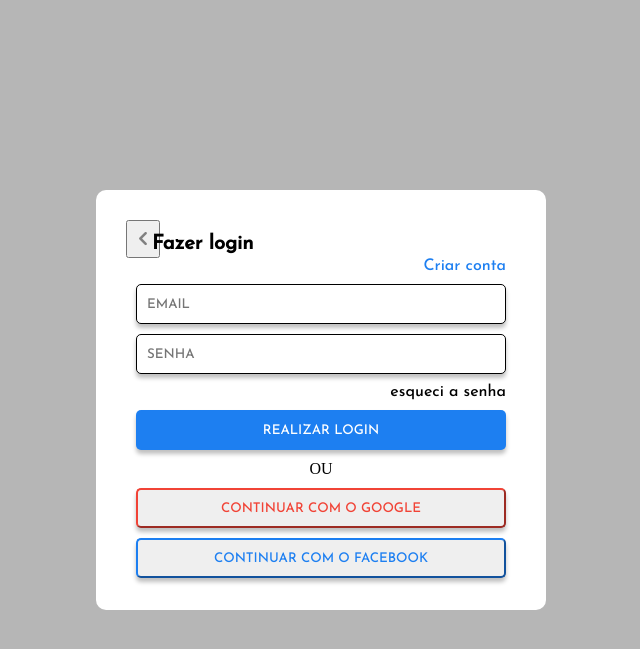
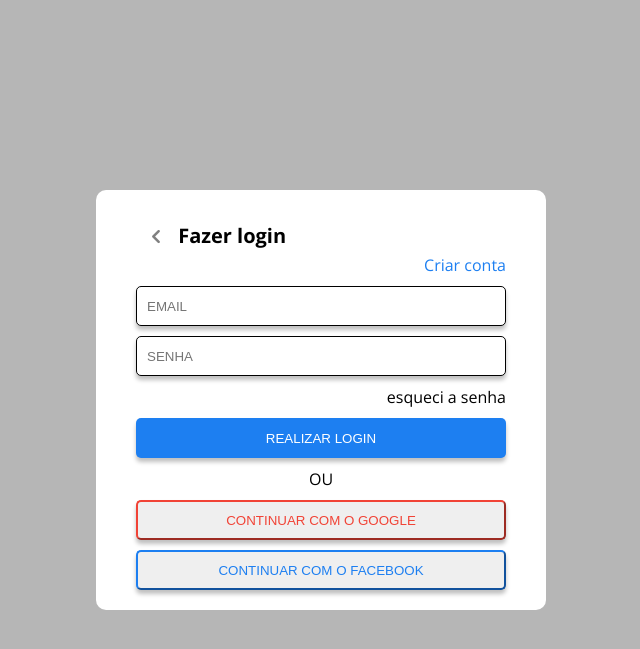
Before and after one commit to Wooo589/unb-ds-verde-pantano, a Django app: template templates/inicial/FazerLogin.html in a window 1280 px wide. Shown: the top 649 px of the page, without its empty margins (319-959 px from the left). Run offline with Django 4.2, Linux system fonts and the light colour scheme; the template is opened without the code that fills it, so the values that code supplies are empty.

Commit message:
Add files via upload

```diff
--- a/inicial/static/styles/FazerLogin.css
+++ b/inicial/static/styles/FazerLogin.css
@@ -1,4 +1,6 @@
 @import url('https://fonts.googleapis.com/css2?family=Josefin+Sans:wght@500&display=swap');
+@import url('https://fonts.googleapis.com/css2?family=Inter:wght@100;200;300;400;500;600;700;800;900&family=Oleo+Script:wght@400;700&family=Open+Sans:ital,wght@0,300;0,400;0,500;0,600;0,700;0,800;1,300;1,400;1,500;1,600;1,700;1,800&family=Roboto:ital,wght@0,100;0,300;0,400;0,500;0,700;0,900;1,100;1,300;1,400;1,500;1,700;1,900&display=swap');
+
 *{
     margin: 0px;
     padding: 0px;
@@ -8,18 +10,22 @@
 :root{
     --clr:#1D7FF1;
     --clr2: #002653;
+    --fonte-padrao: 'Inter', sans-serif;
+    --fonte-destaque: 'Open sans', sans-serif;
+    --fonte-titulo: 'Oleo script', sans-serif;
 }
 
 body{
     background-color: rgba(0, 0, 0, 0.285);
+    font-family: var(--fonte-destaque);
 }
 .titule{
     display: inline-block;
     font-size: 20px;
     position: relative;
     left: -12px;
-    font-family: Josefin Sans;
-    margin-top: 10px;
+    /* font-family: Josefin Sans; */
+    top: -4px;
 }
 .modal_box_login{
     position: fixed;
@@ -38,7 +44,7 @@ body{
 .CriarConta{
     color: var(--clr);
     text-align: end;
-    font-family: Josefin Sans;
+    /* font-family: Josefin Sans; */
     margin-right: 10px;
 }
 .CriarConta:hover{
@@ -50,7 +56,7 @@ body{
     margin: 10px;
     border-radius: 5px;
     text-indent: 10px;
-    font-family: Josefin Sans;
+    /* font-family: Josefin Sans; */
     box-shadow: 0px 4px 4px 0px rgba(0, 0, 0, 0.25);
     border: 1px solid;
 }
@@ -63,7 +69,7 @@ body{
     margin: 10px;
     border-radius: 5px;
     text-indent: 10px;
-    font-family: Josefin Sans;
+    /* font-family: Josefin Sans; */
     box-shadow: 0px 4px 4px 0px rgba(0, 0, 0, 0.25);
     border: 1px solid;
 }
@@ -73,7 +79,7 @@ body{
 .link_esqueciSenha{
     text-align: end;
     color: black;
-    font-family: Josefin Sans;
+    /* font-family: Josefin Sans; */
     margin-right: 10px;
 }
 .link_esqueciSenha:hover{
@@ -89,7 +95,7 @@ body{
     width: 370px;
     height: 40px;
     margin: 10px;
-    font-family: Josefin Sans;
+    /* font-family: Josefin Sans; */
     box-shadow: 0px 4px 4px 0px rgba(0, 0, 0, 0.25);
 }
 #button_login:hover{
@@ -103,7 +109,7 @@ body{
     border-radius: 5px;
     width: 370px;
     height: 40px;
-    font-family: Josefin Sans;
+    /* font-family: Josefin Sans; */
     box-shadow: 0px 4px 4px 0px rgba(0, 0, 0, 0.25);
 }
 .login_google:hover{
@@ -120,7 +126,7 @@ body{
     border-radius: 5px;
     width: 370px;
     height: 40px;
-    font-family: Josefin Sans;
+    /* font-family: Josefin Sans; */
     box-shadow: 0px 4px 4px 0px rgba(0, 0, 0, 0.25);
 }
 .login_facebook:hover{
@@ -129,3 +135,12 @@ body{
     background-color: #ededed;
     box-shadow: none;
 }
+.voltar{
+    background-color: transparent;
+    border: none;
+    padding: 0 5px;
+    margin: 0px 10px;
+}
+.voltar:hover{
+    cursor: pointer;
+}
```
